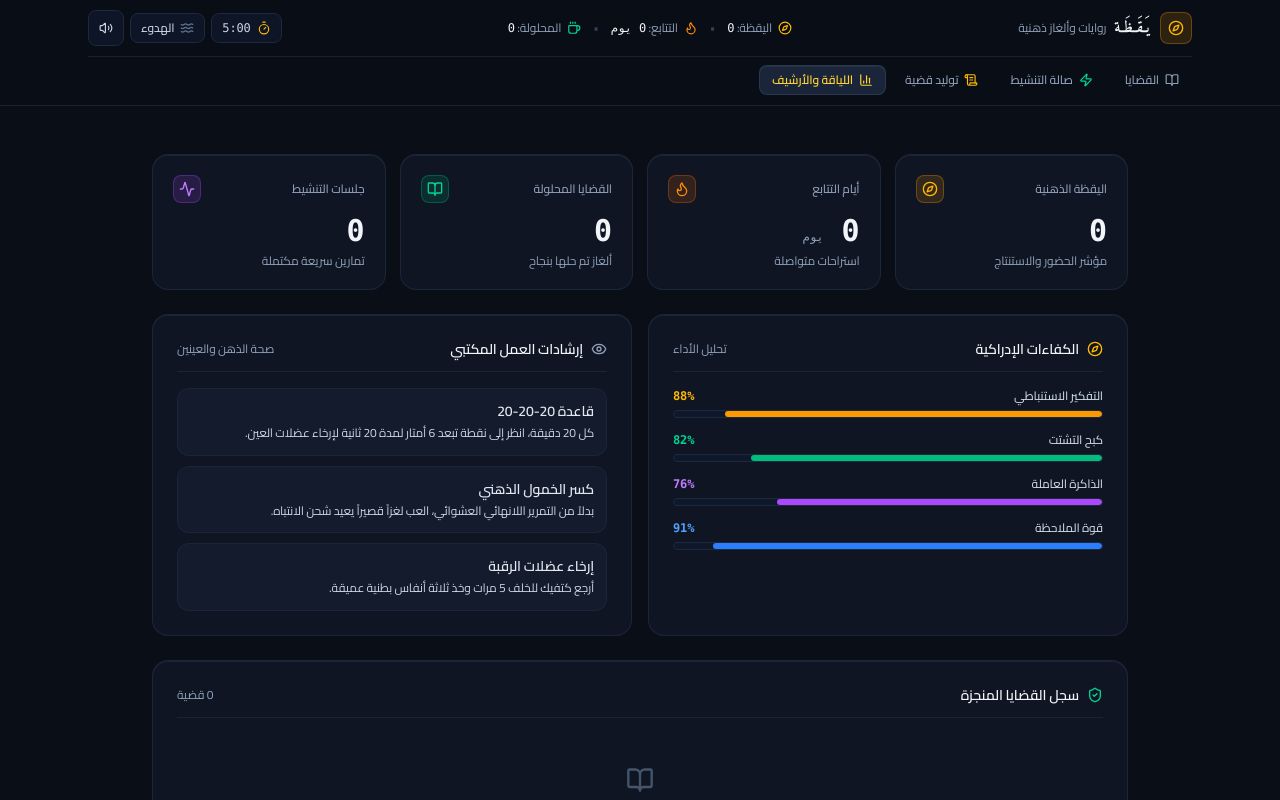
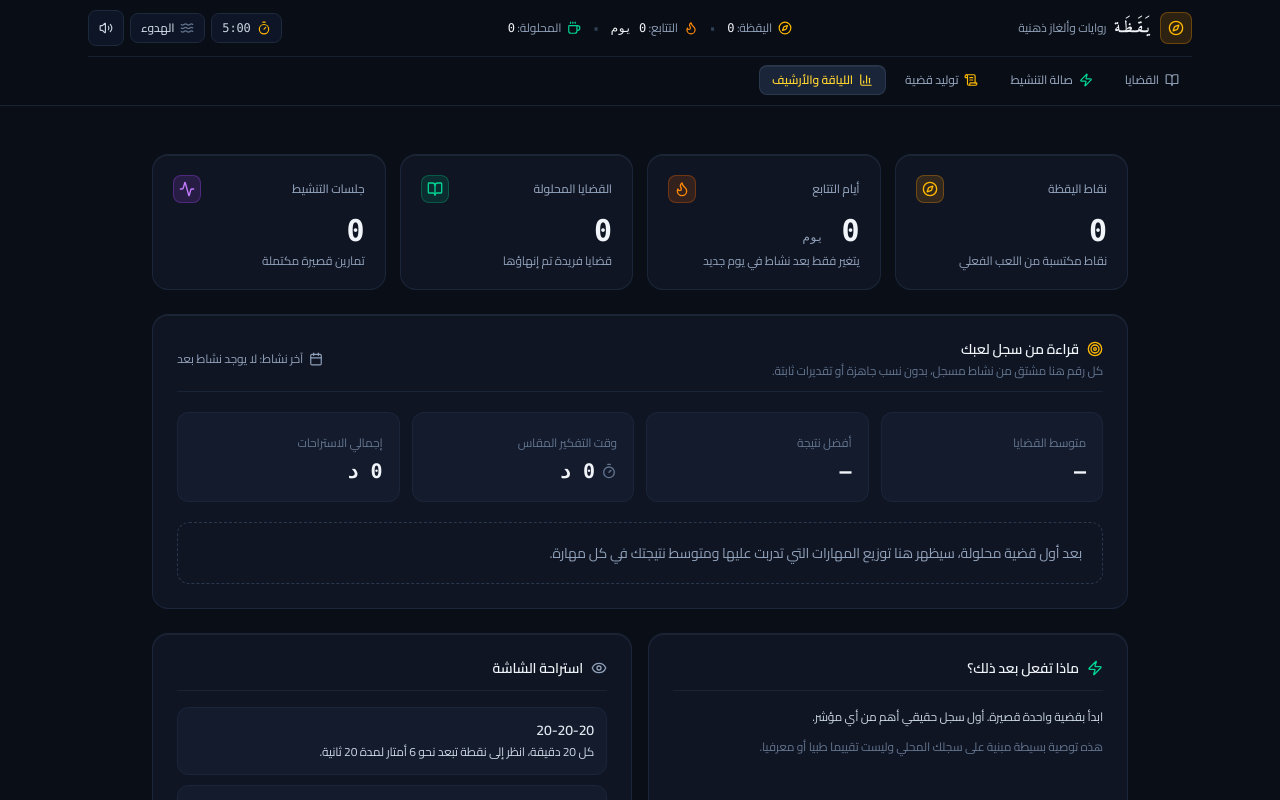
Before and after one commit to imMamdouhaboammar/mid-day-games, a React (Vite) app: page / in a window 1280 px wide. Both pictures are taken after a click on the button "اللياقة والأرشيف". Shown: the top 800 px of the page. Built offline with nearby package versions, Linux system fonts and the light colour scheme.

Commit message:
fix: replace fabricated dashboard metrics with real player data

```diff
--- a/src/components/BrainDashboard.tsx
+++ b/src/components/BrainDashboard.tsx
@@ -1,5 +1,5 @@
 import React from "react";
-import { PlayerStats } from "../types";
+import { PlayerStats, StoryCase } from "../types";
 import {
   Flame,
   CheckCircle2,
@@ -9,21 +9,62 @@ import {
   BookOpen,
   Calendar,
   Compass,
-  Zap
+  Zap,
+  Timer,
+  Target,
 } from "lucide-react";
+import {
+  formatLastPlayedDate,
+  getAverageCaseScore,
+  getBestCaseScore,
+} from "../utils/playerProgress";
 
 interface BrainDashboardProps {
   playerStats: PlayerStats;
+  cases: StoryCase[];
 }
 
-export const BrainDashboard: React.FC<BrainDashboardProps> = ({ playerStats }) => {
+export const BrainDashboard: React.FC<BrainDashboardProps> = ({ playerStats, cases }) => {
+  const averageScore = getAverageCaseScore(playerStats);
+  const bestScore = getBestCaseScore(playerStats);
+  const solvedCaseMap = new Map(cases.map((story) => [story.id, story]));
+
+  const skillStats = new Map<string, { count: number; totalScore: number }>();
+  for (const record of playerStats.solvedCases) {
+    const story = solvedCaseMap.get(record.caseId);
+    if (!story) continue;
+
+    const current = skillStats.get(story.cognitiveSkillTrained) || {
+      count: 0,
+      totalScore: 0,
+    };
+    skillStats.set(story.cognitiveSkillTrained, {
+      count: current.count + 1,
+      totalScore: current.totalScore + record.score,
+    });
+  }
+
+  const strongestSignals = [...skillStats.entries()]
+    .map(([skill, stats]) => ({
+      skill,
+      count: stats.count,
+      average: Math.round(stats.totalScore / stats.count),
+    }))
+    .sort((a, b) => b.count - a.count || b.average - a.average)
+    .slice(0, 3);
+
+  const totalThinkingSeconds = playerStats.solvedCases.reduce(
+    (sum, record) => sum + Math.max(0, record.timeSpentSeconds || 0),
+    0,
+  );
+  const thinkingMinutes = Math.round(totalThinkingSeconds / 60);
+
   return (
     <div className="max-w-5xl mx-auto px-4 sm:px-6 py-6 space-y-6">
-      {/* Top Metrics Cards */}
       <div className="grid grid-cols-2 lg:grid-cols-4 gap-3.5">
         <div className="bg-[#0f1523] border border-slate-800/90 rounded-2xl p-5 card-bezel">
           <div className="flex items-center justify-between mb-2.5">
-            <span className="text-xs text-slate-400 font-medium">اليقظة الذهنية</span>
+            <span className="text-xs text-slate-400 font-medium">نقاط اليقظة</span>
             <div className="w-7 h-7 rounded-lg bg-amber-500/15 border border-amber-500/30 flex items-center justify-center text-amber-400">
               <Compass className="w-4 h-4" />
             </div>
@@ -31,9 +72,7 @@ export const BrainDashboard: React.FC<BrainDashboardProps> = ({ playerStats }) =
           <div className="text-2xl sm:text-3xl font-bold font-mono text-slate-100 mb-1">
             {playerStats.sharpnessScore}
           </div>
-          <p className="text-xs text-slate-400">
-            مؤشر الحضور والاستنتاج
-          </p>
+          <p className="text-xs text-slate-400">نقاط مكتسبة من اللعب الفعلي</p>
         </div>
 
         <div className="bg-[#0f1523] border border-slate-800/90 rounded-2xl p-5 card-bezel">
@@ -46,9 +85,7 @@ export const BrainDashboard: React.FC<BrainDashboardProps> = ({ playerStats }) =
           <div className="text-2xl sm:text-3xl font-bold font-mono text-slate-100 mb-1">
             {playerStats.streakDays} <span className="text-xs font-normal text-slate-400">يوم</span>
           </div>
-          <p className="text-xs text-slate-400">
-            استراحات متواصلة
-          </p>
+          <p className="text-xs text-slate-400">يتغير فقط بعد نشاط في يوم جديد</p>
         </div>
 
         <div className="bg-[#0f1523] border border-slate-800/90 rounded-2xl p-5 card-bezel">
@@ -61,9 +98,7 @@ export const BrainDashboard: React.FC<BrainDashboardProps> = ({ playerStats }) =
           <div className="text-2xl sm:text-3xl font-bold font-mono text-slate-100 mb-1">
             {playerStats.casesSolvedCount}
           </div>
-          <p className="text-xs text-slate-400">
-            ألغاز تم حلها بنجاح
-          </p>
+          <p className="text-xs text-slate-400">قضايا فريدة تم إنهاؤها</p>
         </div>
 
         <div className="bg-[#0f1523] border border-slate-800/90 rounded-2xl p-5 card-bezel">
@@ -76,136 +111,152 @@ export const BrainDashboard: React.FC<BrainDashboardProps> = ({ playerStats }) =
           <div className="text-2xl sm:text-3xl font-bold font-mono text-slate-100 mb-1">
             {playerStats.quickGamesPlayed}
           </div>
-          <p className="text-xs text-slate-400">
-            تمارين سريعة مكتملة
-          </p>
+          <p className="text-xs text-slate-400">تمارين قصيرة مكتملة</p>
         </div>
       </div>
 
-      {/* Cognitive Competency Analysis & Health Protocol */}
+      <section className="bg-[#0f1523] border border-slate-800/90 rounded-2xl p-6 space-y-5 card-bezel" aria-labelledby="performance-heading">
+        <div className="flex flex-col sm:flex-row sm:items-center justify-between gap-2 pb-3 border-b border-slate-800/80">
+          <div>
+            <h3 id="performance-heading" className="font-semibold text-slate-100 flex items-center gap-2 text-sm">
+              <Target className="w-4 h-4 text-amber-400" />
+              <span>قراءة من سجل لعبك</span>
+            </h3>
+            <p className="text-xs text-slate-500 mt-1">كل رقم هنا مشتق من نشاط مسجل، بدون نسب جاهزة أو تقديرات ثابتة.</p>
+          </div>
+          <span className="text-xs text-slate-400 flex items-center gap-1.5">
+            <Calendar className="w-3.5 h-3.5" />
+            آخر نشاط: {formatLastPlayedDate(playerStats)}
+          </span>
+        </div>
+
+        <div className="grid grid-cols-2 lg:grid-cols-4 gap-3">
+          <div className="bg-[#131b2d] border border-slate-800/80 rounded-xl p-4">
+            <span className="text-xs text-slate-500">متوسط القضايا</span>
+            <div className="mt-1 text-xl font-mono font-bold text-slate-100">
+              {averageScore === null ? "—" : `${averageScore}/100`}
+            </div>
+          </div>
+          <div className="bg-[#131b2d] border border-slate-800/80 rounded-xl p-4">
+            <span className="text-xs text-slate-500">أفضل نتيجة</span>
+            <div className="mt-1 text-xl font-mono font-bold text-slate-100">
+              {bestScore === null ? "—" : `${bestScore}/100`}
+            </div>
+          </div>
+          <div className="bg-[#131b2d] border border-slate-800/80 rounded-xl p-4">
+            <span className="text-xs text-slate-500">وقت التفكير المقاس</span>
+            <div className="mt-1 text-xl font-mono font-bold text-slate-100 flex items-center gap-1.5">
+              <Timer className="w-4 h-4 text-slate-500" />
+              <span>{thinkingMinutes} د</span>
+            </div>
+          </div>
+          <div className="bg-[#131b2d] border border-slate-800/80 rounded-xl p-4">
+            <span className="text-xs text-slate-500">إجمالي الاستراحات</span>
+            <div className="mt-1 text-xl font-mono font-bold text-slate-100">
+              {playerStats.totalBreakMinutes} د
+            </div>
+          </div>
+        </div>
+
+        {strongestSignals.length === 0 ? (
+          <div className="rounded-xl border border-dashed border-slate-700/80 p-5 text-xs sm:text-sm text-slate-400">
+            بعد أول قضية محلولة، سيظهر هنا توزيع المهارات التي تدربت عليها ومتوسط نتيجتك في كل مهارة.
+          </div>
+        ) : (
+          <div className="space-y-3">
+            <div className="text-xs font-semibold text-slate-300">المهارات التي ظهرت في القضايا التي أنهيتها</div>
+            <div className="grid grid-cols-1 md:grid-cols-3 gap-3">
+              {strongestSignals.map((signal) => (
+                <div key={signal.skill} className="bg-[#131b2d] border border-slate-800/80 rounded-xl p-4">
+                  <div className="text-sm font-semibold text-slate-100 leading-snug">{signal.skill}</div>
+                  <div className="text-xs text-slate-400 mt-2">
+                    {signal.count} {signal.count === 1 ? "قضية" : "قضايا"} · متوسط {signal.average}/100
+                  </div>
+                </div>
+              ))}
+            </div>
+          </div>
+        )}
+      </section>
+
       <div className="grid grid-cols-1 lg:grid-cols-2 gap-4">
         <div className="bg-[#0f1523] border border-slate-800/90 rounded-2xl p-6 space-y-4 card-bezel">
           <div className="flex items-center justify-between pb-3 border-b border-slate-800/80">
             <h3 className="font-semibold text-slate-100 flex items-center gap-2 text-xs sm:text-sm">
-              <Compass className="w-4 h-4 text-amber-400" />
-              <span>الكفاءات الإدراكية</span>
+              <Zap className="w-4 h-4 text-emerald-400" />
+              <span>ماذا تفعل بعد ذلك؟</span>
             </h3>
-            <span className="text-xs text-slate-400">تحليل الأداء</span>
           </div>
-
-          <div className="space-y-3.5">
-            <div>
-              <div className="flex items-center justify-between text-xs mb-1.5">
-                <span className="text-slate-300 font-medium">التفكير الاستنباطي</span>
-                <span className="font-mono text-amber-400 font-bold text-xs">88%</span>
-              </div>
-              <div className="w-full h-2 bg-slate-900 rounded-full overflow-hidden border border-slate-800">
-                <div className="h-full bg-amber-500 rounded-full w-[88%]" />
-              </div>
-            </div>
-
-            <div>
-              <div className="flex items-center justify-between text-xs mb-1.5">
-                <span className="text-slate-300 font-medium">كبح التشتت</span>
-                <span className="font-mono text-emerald-400 font-bold text-xs">82%</span>
-              </div>
-              <div className="w-full h-2 bg-slate-900 rounded-full overflow-hidden border border-slate-800">
-                <div className="h-full bg-emerald-500 rounded-full w-[82%]" />
-              </div>
-            </div>
-
-            <div>
-              <div className="flex items-center justify-between text-xs mb-1.5">
-                <span className="text-slate-300 font-medium">الذاكرة العاملة</span>
-                <span className="font-mono text-purple-400 font-bold text-xs">76%</span>
-              </div>
-              <div className="w-full h-2 bg-slate-900 rounded-full overflow-hidden border border-slate-800">
-                <div className="h-full bg-purple-500 rounded-full w-[76%]" />
-              </div>
-            </div>
-
-            <div>
-              <div className="flex items-center justify-between text-xs mb-1.5">
-                <span className="text-slate-300 font-medium">قوة الملاحظة</span>
-                <span className="font-mono text-blue-400 font-bold text-xs">91%</span>
-              </div>
-              <div className="w-full h-2 bg-slate-900 rounded-full overflow-hidden border border-slate-800">
-                <div className="h-full bg-blue-500 rounded-full w-[91%]" />
-              </div>
-            </div>
+          <div className="space-y-2.5 text-xs text-slate-300">
+            <p className="leading-relaxed">
+              {playerStats.casesSolvedCount === 0
+                ? "ابدأ بقضية واحدة قصيرة. أول سجل حقيقي أهم من أي مؤشر."
+                : averageScore !== null && averageScore < 70
+                  ? "جرّب قضية أخرى من نفس المستوى قبل رفع الصعوبة، وركز على ربط الدليل بالفرضية."
+                  : "غيّر نوع التحدي في الجلسة القادمة بين قضية وتمرين سريع حتى لا تصبح الاستجابة آلية."}
+            </p>
+            <p className="text-slate-500 leading-relaxed">
+              هذه توصية بسيطة مبنية على سجلك المحلي وليست تقييما طبيا أو معرفيا.
+            </p>
           </div>
         </div>
 
-        {/* Laptop Worker Health Protocol */}
         <div className="bg-[#0f1523] border border-slate-800/90 rounded-2xl p-6 space-y-4 card-bezel">
           <div className="flex items-center justify-between pb-3 border-b border-slate-800/80">
             <h3 className="font-semibold text-slate-100 flex items-center gap-2 text-xs sm:text-sm">
               <Eye className="w-4 h-4 text-slate-400" />
-              <span>إرشادات العمل المكتبي</span>
+              <span>استراحة الشاشة</span>
             </h3>
-            <span className="text-xs text-slate-400">
-              صحة الذهن والعينين
-            </span>
           </div>
 
           <div className="space-y-2.5 text-xs text-slate-400">
             <div className="p-3 bg-[#131b2d] rounded-xl border border-slate-800/80">
-              <h4 className="font-semibold text-slate-200 mb-0.5 text-xs sm:text-sm">قاعدة 20-20-20</h4>
+              <h4 className="font-semibold text-slate-200 mb-0.5 text-xs sm:text-sm">20-20-20</h4>
               <p className="leading-relaxed text-xs text-slate-300">
-                كل 20 دقيقة، انظر إلى نقطة تبعد 6 أمتار لمدة 20 ثانية لإرخاء عضلات العين.
+                كل 20 دقيقة، انظر إلى نقطة تبعد نحو 6 أمتار لمدة 20 ثانية.
               </p>
             </div>
 
             <div className="p-3 bg-[#131b2d] rounded-xl border border-slate-800/80">
-              <h4 className="font-semibold text-slate-200 mb-0.5 text-xs sm:text-sm">كسر الخمول الذهني</h4>
+              <h4 className="font-semibold text-slate-200 mb-0.5 text-xs sm:text-sm">غيّر وضعك</h4>
               <p className="leading-relaxed text-xs text-slate-300">
-                بدلاً من التمرير اللانهائي العشوائي، العب لغزاً قصيراً يعيد شحن الانتباه.
-              </p>
-            </div>
-
-            <div className="p-3 bg-[#131b2d] rounded-xl border border-slate-800/80">
-              <h4 className="font-semibold text-slate-200 mb-0.5 text-xs sm:text-sm">إرخاء عضلات الرقبة</h4>
-              <p className="leading-relaxed text-xs text-slate-300">
-                أرجع كتفيك للخلف 5 مرات وخذ ثلاثة أنفاس بطنية عميقة.
+                بعد الجلسة القصيرة، قم من مكانك أو حرّك الكتفين والرقبة قبل الرجوع للعمل.
               </p>
             </div>
           </div>
         </div>
       </div>
 
-      {/* Solved Cases Archive */}
-      <div className="bg-[#0f1523] border border-slate-800/90 rounded-2xl p-6 space-y-4 card-bezel">
+      <section className="bg-[#0f1523] border border-slate-800/90 rounded-2xl p-6 space-y-4 card-bezel" aria-labelledby="archive-heading">
         <div className="flex items-center justify-between pb-3 border-b border-slate-800/80">
-          <h3 className="font-semibold text-slate-100 flex items-center gap-2 text-xs sm:text-sm">
+          <h3 id="archive-heading" className="font-semibold text-slate-100 flex items-center gap-2 text-xs sm:text-sm">
             <ShieldCheck className="w-4 h-4 text-emerald-400" />
             <span>سجل القضايا المنجزة</span>
           </h3>
-          <span className="text-xs text-slate-400">
-            {playerStats.solvedCases.length} قضية
-          </span>
+          <span className="text-xs text-slate-400">{playerStats.solvedCases.length} قضية</span>
         </div>
 
         {playerStats.solvedCases.length === 0 ? (
           <div className="text-center py-8 space-y-2 text-slate-400 text-xs sm:text-sm">
             <BookOpen className="w-7 h-7 text-slate-600 mx-auto" />
-            <p>لم تُحل أي قضية بعد في الجلسة الحالية.</p>
+            <p>لم تُحل أي قضية بعد.</p>
           </div>
         ) : (
           <div className="divide-y divide-slate-800/70 text-xs">
-            {playerStats.solvedCases.map((rec, idx) => (
-              <div key={idx} className="py-3 flex flex-col sm:flex-row items-start sm:items-center justify-between gap-2">
+            {playerStats.solvedCases.map((rec) => (
+              <div key={rec.caseId} className="py-3 flex flex-col sm:flex-row items-start sm:items-center justify-between gap-2">
                 <div className="space-y-1">
                   <div className="font-semibold text-slate-100 flex items-center gap-2">
                     <CheckCircle2 className="w-4 h-4 text-emerald-400 shrink-0" />
                     <span className="font-novel text-sm">{rec.caseTitle}</span>
                   </div>
-                  <div className="text-slate-400 text-xs">
-                    الحكم: {rec.verdict}
-                  </div>
+                  <div className="text-slate-400 text-xs">الحكم: {rec.verdict}</div>
                 </div>
 
                 <div className="flex items-center gap-2.5 text-xs font-mono text-slate-300">
-                  <span className="bg-slate-800/80 px-2 py-0.5 rounded border border-slate-700/60">الدرجة: {rec.score}/100</span>
+                  <span className="bg-slate-800/80 px-2 py-0.5 rounded border border-slate-700/60">
+                    الدرجة: {rec.score}/100
+                  </span>
                   <span className="text-slate-600">•</span>
                   <span className="flex items-center gap-1.5 text-slate-400">
                     <Calendar className="w-3.5 h-3.5 text-slate-500" />
@@ -216,7 +267,7 @@ export const BrainDashboard: React.FC<BrainDashboardProps> = ({ playerStats }) =
             ))}
           </div>
         )}
-      </div>
+      </section>
     </div>
   );
 };
```
